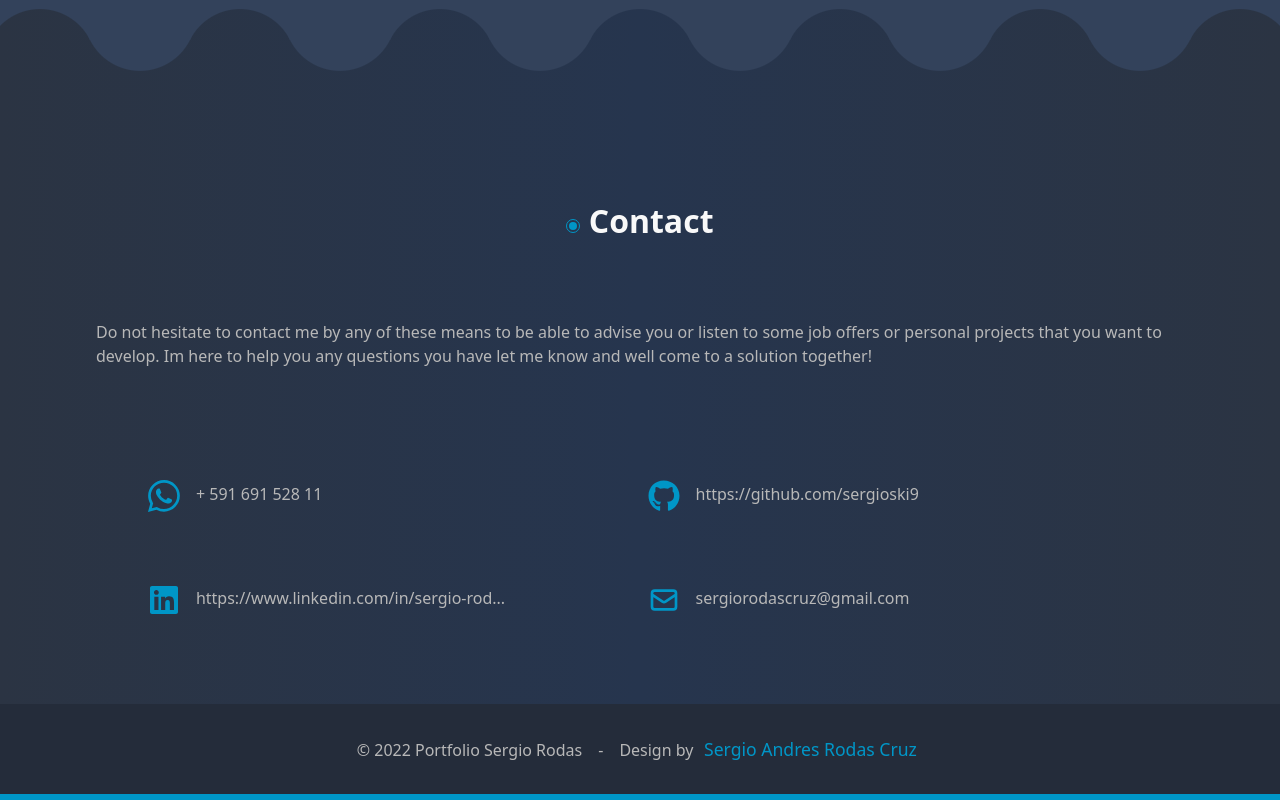
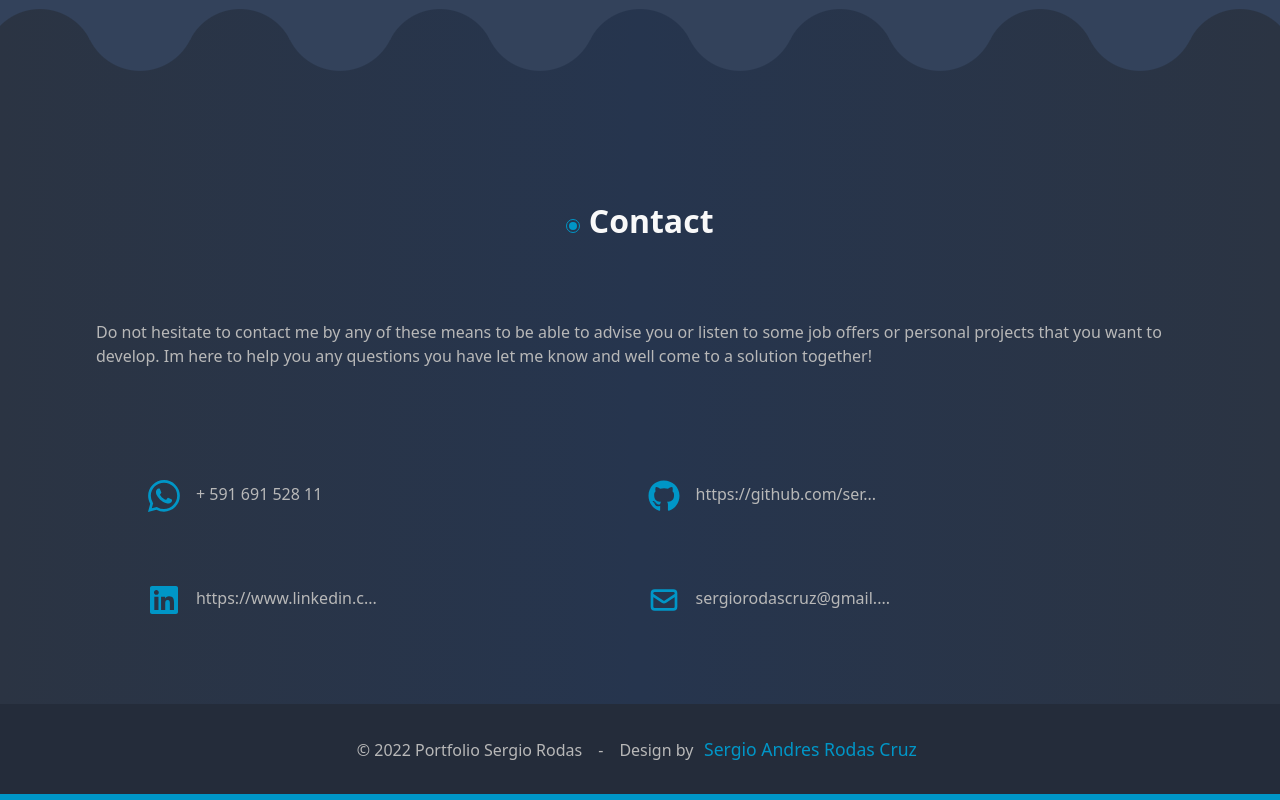
Before and after one commit to sergioski9/portfolio-sergio, a React (Create React App) app: page / in a window 1280 px wide. Shown: the part 4412-5212 px from the top of the page. Built offline with nearby package versions, Linux system fonts and the light colour scheme.

Commit message:
modify the utils functions in contact and logo responsive

```diff
--- a/src/components/Navbar/NavbarLogo.jsx
+++ b/src/components/Navbar/NavbarLogo.jsx
@@ -6,7 +6,7 @@ const logoSymbolEnd = '>'
 
 function NavbarLogoDestokp({ name, path }) {
   return (
-    <div className='col-3'>
+    <div className='col-md-4 col-lg-4 col-xl-3'>
       <a href={path} className='navbar-logo'>
         <span className='navbar-color-symbol'>{logoSymbolInit} </span>
         {name}
--- a/src/utils/utils.jsx
+++ b/src/utils/utils.jsx
@@ -31,8 +31,8 @@ const categoryLevel = (level) => {
 }
 
 const verifyLenghtText = (text) => {
-  if (text.length > 38) {
-    const result = text.slice(0, 38) + '...'
+  if (text.length > 24) {
+    const result = text.slice(0, 22) + '...'
     return result
   } else {
     return text
```
